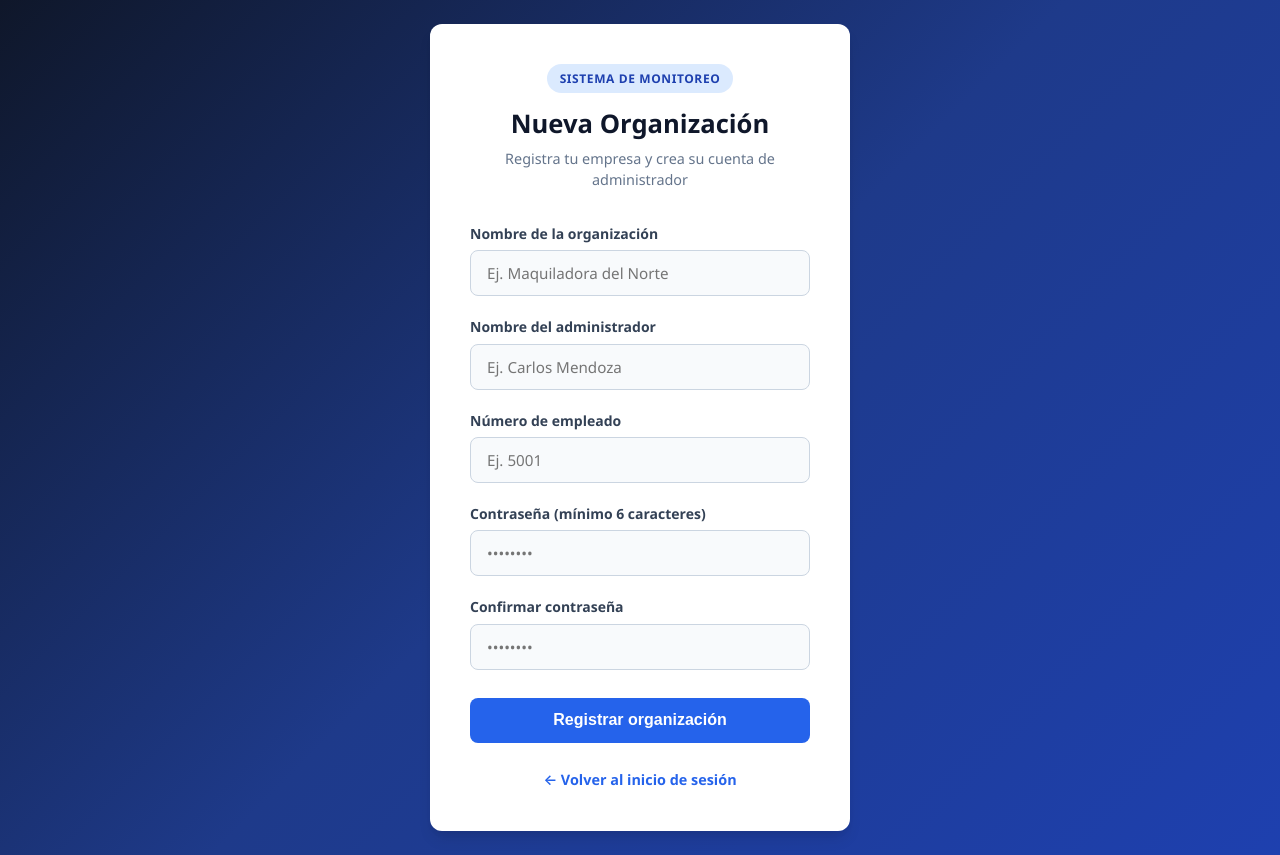
After one commit to Weiss118/Proyecto-Digital-Twins, a Flask app: page /registro-organizacion in a window 1280 px wide. The commit adds this page. Run offline with Flask 3, Linux system fonts and the light colour scheme.

Commit message:
#3938 Agrega registro de organización con su primer administrador

```diff
--- a/app.py
+++ b/app.py
@@ -56,6 +56,20 @@ def init_db():
 
     try:
         cursor.execute("ALTER TABLE usuarios ADD COLUMN activo INTEGER DEFAULT 1")
+    except sqlite3.OperationalError:
+        pass
+
+    # Organizaciones (tenants): cada cliente registra la suya
+    cursor.execute("""
+        CREATE TABLE IF NOT EXISTS organizaciones (
+            id INTEGER PRIMARY KEY AUTOINCREMENT,
+            nombre TEXT NOT NULL UNIQUE COLLATE NOCASE,
+            fecha_registro TEXT DEFAULT CURRENT_TIMESTAMP
+        )
+    """)
+
+    try:
+        cursor.execute("ALTER TABLE usuarios ADD COLUMN organizacion_id INTEGER REFERENCES organizaciones(id)")
     except sqlite3.OperationalError:
         pass
 
@@ -141,6 +155,15 @@ def init_db():
                 INSERT INTO usuarios (numero_empleado, nombre, password, rol_id)
                 VALUES (?, ?, ?, ?)
             """, (numero, nombre, generate_password_hash(password), rol_id))
+
+    # Los usuarios existentes (demo) quedan en una organización por defecto
+    cursor.execute("INSERT OR IGNORE INTO organizaciones (nombre) VALUES ('Organización Demo')")
+    cursor.execute("SELECT id FROM organizaciones WHERE nombre = 'Organización Demo'")
+    org_demo_id = cursor.fetchone()["id"]
+    cursor.execute(
+        "UPDATE usuarios SET organizacion_id = ? WHERE organizacion_id IS NULL",
+        (org_demo_id,)
+    )
 
     activos = [
         ("Motor principal", "Motor", "Operando"),
@@ -415,9 +438,11 @@ def login():
 
         conn = get_db_connection()
         usuario = conn.execute("""
-            SELECT usuarios.*, roles.nombre AS rol
+            SELECT usuarios.*, roles.nombre AS rol,
+                   organizaciones.nombre AS organizacion
             FROM usuarios
             INNER JOIN roles ON usuarios.rol_id = roles.id
+            LEFT JOIN organizaciones ON usuarios.organizacion_id = organizaciones.id
             WHERE usuarios.numero_empleado = ? AND usuarios.activo = 1
         """, (numero_empleado,)).fetchone()
         conn.close()
@@ -436,6 +461,8 @@ def login():
                 session["numero_empleado"] = usuario["numero_empleado"]
                 session["nombre"] = usuario["nombre"]
                 session["rol"] = usuario["rol"]
+                session["organizacion_id"] = usuario["organizacion_id"]
+                session["organizacion"] = usuario["organizacion"]
                 return redirect(url_for("dashboard"))
 
         flash("Número de empleado o contraseña incorrectos.", "danger")
@@ -479,6 +506,71 @@ def registro():
     return render_template("registro.html", roles=roles)
 
 
+@app.route("/registro-organizacion", methods=["GET", "POST"])
+def registro_organizacion():
+    """Historia #3278: un nuevo cliente registra su organización.
+
+    Crea la organización y su primer usuario administrador. El rol del
+    administrador es siempre Supervisor y no se puede elegir en el formulario.
+    """
+    datos = {
+        "organizacion": (request.form.get("organizacion") or "").strip(),
+        "nombre": (request.form.get("nombre") or "").strip(),
+        "numero_empleado": (request.form.get("numero_empleado") or "").strip(),
+    }
+
+    if request.method == "POST":
+        password = request.form.get("password") or ""
+        confirmar = request.form.get("confirmar_password") or ""
+        error = None
+
+        if not all(datos.values()) or not password:
+            error = "Por favor completa todos los campos del formulario."
+        elif len(password) < 6:
+            error = "La contraseña debe tener al menos 6 caracteres."
+        elif password != confirmar:
+            error = "Las contraseñas no coinciden."
+
+        if error is None:
+            conn = get_db_connection()
+            try:
+                if conn.execute(
+                    "SELECT id FROM organizaciones WHERE nombre = ?", (datos["organizacion"],)
+                ).fetchone():
+                    error = "Ya existe una organización con ese nombre."
+                elif conn.execute(
+                    "SELECT id FROM usuarios WHERE numero_empleado = ?", (datos["numero_empleado"],)
+                ).fetchone():
+                    error = "El número de empleado ya se encuentra registrado."
+                else:
+                    rol = conn.execute(
+                        "SELECT id FROM roles WHERE nombre = 'Supervisor'"
+                    ).fetchone()
+                    cursor = conn.cursor()
+                    cursor.execute(
+                        "INSERT INTO organizaciones (nombre) VALUES (?)", (datos["organizacion"],)
+                    )
+                    cursor.execute("""
+                        INSERT INTO usuarios (numero_empleado, nombre, password, rol_id, organizacion_id)
+                        VALUES (?, ?, ?, ?, ?)
+                    """, (datos["numero_empleado"], datos["nombre"],
+                          generate_password_hash(password), rol["id"], cursor.lastrowid))
+                    conn.commit()
+            except sqlite3.IntegrityError:
+                conn.rollback()
+                error = "No se pudo registrar la organización. Verifica los datos e intenta de nuevo."
+            finally:
+                conn.close()
+
+        if error is None:
+            flash("Organización registrada. Inicia sesión con tu número de empleado.", "info")
+            return redirect(url_for("login"))
+
+        flash(error, "danger")
+
+    return render_template("registro_organizacion.html", datos=datos)
+
+
 @app.route("/dashboard")
 def dashboard():
     if "usuario_id" not in session:
@@ -488,7 +580,8 @@ def dashboard():
         "dashboard.html",
         nombre=session["nombre"],
         numero_empleado=session["numero_empleado"],
-        rol=session["rol"]
+        rol=session["rol"],
+        organizacion=session.get("organizacion")
     )
 
 
--- a/templates/dashboard.html
+++ b/templates/dashboard.html
@@ -75,6 +75,7 @@
     </div>
 
     <div class="navbar-user">
+        {% if organizacion %}<span>{{ organizacion }}</span>{% endif %}
         <span>{{ nombre }}</span>
         <span>{{ numero_empleado }}</span>
         <span class="role-badge">{{ rol }}</span>
--- a/templates/login.html
+++ b/templates/login.html
@@ -45,6 +45,12 @@
                         Registrar nuevo usuario
                     </a>
                 </p>
+                <p style="font-size: 0.875rem; color: var(--text-muted); margin-top: 0.5rem;">
+                    ¿Eres una empresa nueva?
+                    <a href="{{ url_for('registro_organizacion') }}" style="color: var(--primary-blue); font-weight: 600; text-decoration: none;">
+                        Registrar organización
+                    </a>
+                </p>
             </div>
 
             <div class="demo-box">
--- /dev/null
+++ b/templates/registro_organizacion.html
@@ -0,0 +1,66 @@
+<!DOCTYPE html>
+<html lang="es">
+<head>
+    <meta charset="UTF-8">
+    <meta name="viewport" content="width=device-width, initial-scale=1.0">
+    <title>Registro de Organización - Gemelo Digital</title>
+    <link rel="stylesheet" href="{{ url_for('static', filename='css/style.css') }}">
+</head>
+<body>
+    <div class="login-wrapper">
+        <div class="login-card">
+            <div class="login-header">
+                <span class="logo-badge">Sistema de Monitoreo</span>
+                <h2>Nueva Organización</h2>
+                <p>Registra tu empresa y crea su cuenta de administrador</p>
+            </div>
+
+            {% with messages = get_flashed_messages(with_categories=true) %}
+              {% if messages %}
+                {% for category, message in messages %}
+                  <div class="alert alert-{{ category }}">{{ message }}</div>
+                {% endfor %}
+              {% endif %}
+            {% endwith %}
+
+            <form method="POST" action="{{ url_for('registro_organizacion') }}">
+                <div class="form-group">
+                    <label for="organizacion">Nombre de la organización</label>
+                    <input type="text" id="organizacion" name="organizacion" required
+                           placeholder="Ej. Maquiladora del Norte" value="{{ datos.organizacion }}">
+                </div>
+
+                <div class="form-group">
+                    <label for="nombre">Nombre del administrador</label>
+                    <input type="text" id="nombre" name="nombre" required
+                           placeholder="Ej. Carlos Mendoza" value="{{ datos.nombre }}">
+                </div>
+
+                <div class="form-group">
+                    <label for="numero_empleado">Número de empleado</label>
+                    <input type="text" id="numero_empleado" name="numero_empleado" required
+                           placeholder="Ej. 5001" value="{{ datos.numero_empleado }}">
+                </div>
+
+                <div class="form-group">
+                    <label for="password">Contraseña (mínimo 6 caracteres)</label>
+                    <input type="password" id="password" name="password" required minlength="6" placeholder="••••••••">
+                </div>
+
+                <div class="form-group">
+                    <label for="confirmar_password">Confirmar contraseña</label>
+                    <input type="password" id="confirmar_password" name="confirmar_password" required minlength="6" placeholder="••••••••">
+                </div>
+
+                <button type="submit" class="btn-primary">Registrar organización</button>
+            </form>
+
+            <div style="text-align: center; margin-top: 1.5rem;">
+                <a href="{{ url_for('login') }}" style="color: var(--primary-blue); font-size: 0.9rem; text-decoration: none; font-weight: 600;">
+                    ← Volver al inicio de sesión
+                </a>
+            </div>
+        </div>
+    </div>
+</body>
+</html>
```
